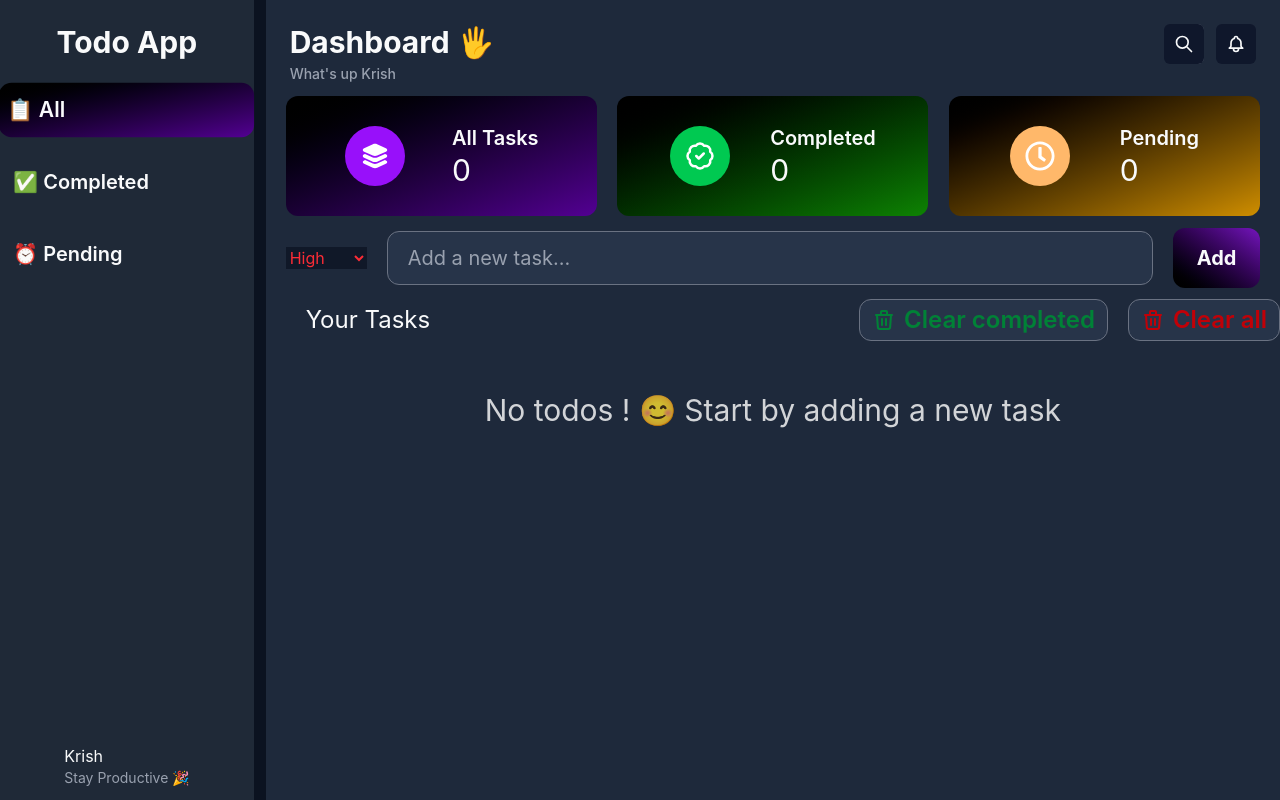
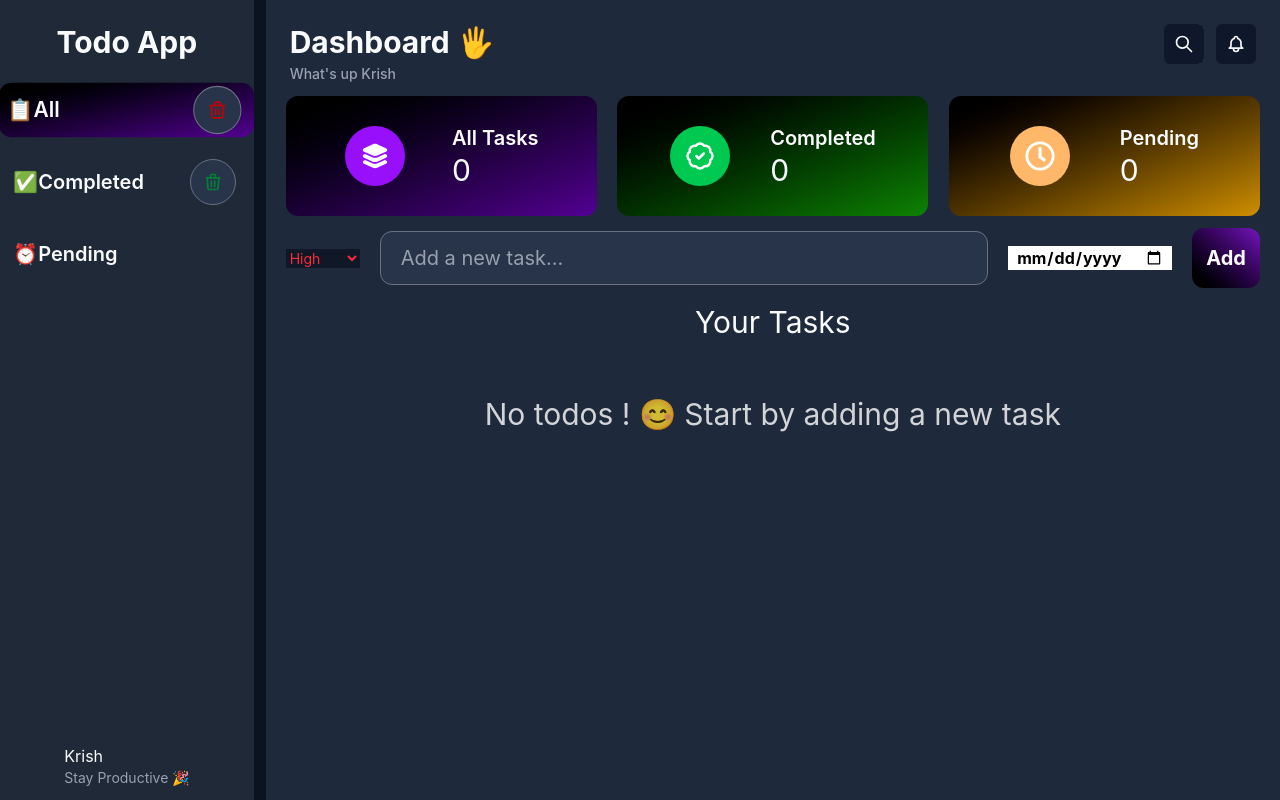
Before and after one commit to Mr-Krish-KS-0805/web-dev-learning-journey, a React (Vite) app in the folder WEB DEVELOPMENT/PROJECTS/React Projects/TodoApp/: page / in a window 1280 px wide. Built offline with nearby package versions, Linux system fonts and the light colour scheme.

Commit message:
improvement

```diff
--- a/WEB DEVELOPMENT/PROJECTS/React Projects/TodoApp/src/App.jsx
+++ b/WEB DEVELOPMENT/PROJECTS/React Projects/TodoApp/src/App.jsx
@@ -27,15 +27,12 @@ function App() {
   const [search, setsearch] = useState("")
   const [showSearch, setshowSearch] = useState(false)
   const [DeleteId, setDeleteId] = useState(null)
-  const [showModal, setshowModal] = useState(false)
-  const [showModal2, setshowModal2] = useState(false)
-  const [showModal3, setshowModal3] = useState(false)
-  const [TodoExist, setTodoExist] = useState(false)
-  const [emptyInput, setemptyInput] = useState(false)
+  const [ModalTypes, setModalTypes] = useState("")
   const [TopToast, setTopToast] = useState("")
-  const [NoTask, setNoTask] = useState(false)
-  const [priority, setpriority] = useState("")
-
+  const [ToastMessage, setToastMessage] = useState("")
+  const [ToastType, setToastType] = useState("")
+  const [priority, setpriority] = useState("high")
+  const [inputDate, setinputDate] = useState("")
 
   useEffect(() => {
     localStorage.setItem("todos", JSON.stringify(todos))
@@ -52,20 +49,20 @@ function App() {
     const value = input.trim();
 
     if (!value) {
-      setemptyInput(true)
+      showToastMessage("Input cannot be empty", "error")
       setTopToast("empty")
       setTimeout(() => {
-        setemptyInput(false)
+        setToastType("")
       }, 3 * 1000);
       return;
     }
     const exists = todos.some((t) => t.text === value);
 
     if (exists) {
-      setTodoExist(true)
+      showToastMessage("Todo already exists", "warning")
       setTopToast("exist")
       setTimeout(() => {
-        setTodoExist(false)
+        setToastType("")
       }, 3 * 1000);
       return;
     }
@@ -82,24 +79,25 @@ function App() {
         text: value,
         isCompleted: false,
         priority: priority,
+        date: inputDate,
       }
       setTodos([...todos, newTodo])
       setinput("");
       setshow(false)
+      setinputDate("")
     }
   }
 
 
-
   const handleDeleteClick = (id) => {
     setDeleteId(id)
-    setshowModal(true)
+    setModalTypes("delete")
   }
   const handleDeleteClick2 = () => {
     if (todos.length == 0) {
-      setshowModal3(true)
+      setModalTypes("empty")
     } else {
-      setshowModal2(true)
+      setModalTypes("deleteAll")
     }
   }
 
@@ -107,23 +105,22 @@ function App() {
     const updateTodo = todos.filter((t) => t.id !== DeleteId)
     setTodos(updateTodo)
     setDeleteId(null)
-    setshowModal(false)
+    setModalTypes("")
   }
 
   const cancelDelete = () => {
-    setshowModal(false)
+    setModalTypes("")
     setDeleteId(null)
   }
 
   const confirmDeleteAll = () => {
     setTodos([])
-    setshowModal2(false)
+    setModalTypes("")
   }
 
   const cancelDeleteAll = () => {
-    setshowModal2(false)
+    setModalTypes("")
   }
-
 
 
   const handleEdit = (id) => {
@@ -175,10 +172,10 @@ function App() {
   const clearCompleted = () => {
     const clear = todos.filter((t) => !t.isCompleted)
     if (completedTodo.length === 0) {
-      setNoTask(true)
-      setTopToast("NoTask")
+      setToastMessage("No completed task", "!completed")
+      setToastType("!completed")
       setTimeout(() => {
-        setNoTask(false)
+        setToastType("")
       }, 3 * 1000);
 
     }
@@ -208,6 +205,10 @@ function App() {
       btn === "all" ? "bg-linear-to-br from-[#000000] to-[#530093] transition-all scale-105 duration-600" : btn === "completed" ? "bg-linear-to-br from-[#000000] to-[#0e8303] transition-all scale-105 duration-600" : "bg-linear-to-br from-[#000000] to-[#cf8e00] transition-all scale-105 duration-600" : ""
   }
 
+  const getpriority = (priority) => {
+    return (priority === "high" ? "border-r-4 border-r-red-400" : priority === "medium" ? "border-r-4 border-r-amber-300" : priority === "low" ? "border-r-4 border-r-green-400" : "")
+  }
+
   const highlightText = (text) => {
     if (!search) return text
 
@@ -216,6 +217,12 @@ function App() {
     return parts.map((part, index) => part.toLocaleLowerCase() === search.toLocaleLowerCase() ? (
       <span key={index} className='text-yellow-400 font-bold'>{part}</span>
     ) : part);
+  }
+
+
+  const showToastMessage = (message, type) => {
+    setToastMessage(message)
+    setToastType(type)
   }
 
 
@@ -245,19 +252,21 @@ function App() {
           handleEdit={handleEdit}
           handleDeleteClick={handleDeleteClick}
           TopToast={TopToast}
-          emptyInput={emptyInput}
-          TodoExist={TodoExist}
-          NoTask={NoTask}
-          showModal={showModal}
-          showModal2={showModal2}
-          showModal3={showModal3}
+          ModalTypes={ModalTypes}
+          setModalTypes={setModalTypes}
+          setToastMessage={setToastMessage}
+          ToastType={ToastType}
+          ToastMessage={ToastMessage}
           cancelDelete={cancelDelete}
           confirmDelete={confirmDelete}
           cancelDeleteAll={cancelDeleteAll}
           confirmDeleteAll={confirmDeleteAll}
-          setshowModal3={setshowModal3}
           setpriority={setpriority}
           priority={priority}
+          getpriority={getpriority}
+          inputDate={inputDate}
+          setinputDate={setinputDate}
+
         />
       </div>
 
--- a/WEB DEVELOPMENT/PROJECTS/React Projects/TodoApp/src/components/TodoItem.jsx
+++ b/WEB DEVELOPMENT/PROJECTS/React Projects/TodoApp/src/components/TodoItem.jsx
@@ -4,7 +4,6 @@ import { HiOutlineTrash, HiOutlinePencilAlt } from "react-icons/hi"
 
 const TodoItem = (props) => {
     const { t, confirmDelete, handleEdit, toggleComplete, activeId, iconShow, isCompleted  } = props;
-    console.log(t)
     return (
         <>
             <div className='w-full flex flex-row '>
--- a/WEB DEVELOPMENT/PROJECTS/React Projects/TodoApp/src/layouts/DesktopLayout.jsx
+++ b/WEB DEVELOPMENT/PROJECTS/React Projects/TodoApp/src/layouts/DesktopLayout.jsx
@@ -7,7 +7,7 @@ import { FaRegClock } from "react-icons/fa";
 import { FaCheckCircle } from "react-icons/fa";
 import { HiOutlineTrash, HiOutlinePencilAlt, HiOutlineX } from "react-icons/hi"
 
-const DesktopLayout = ({ filter, setfilter,setpriority,priority, getActiveClass, search, setsearch, setshowSearch, showSearch, todos, completedTodo, pendingTodo, handleKeyDown, handleChange, input, addTodo, clearCompleted, handleDeleteClick2, list, highlightText, toggleComplete, handleEdit, handleDeleteClick, TopToast, emptyInput, TodoExist, NoTask, showModal, showModal2, showModal3, cancelDelete, confirmDelete, cancelDeleteAll, confirmDeleteAll, setshowModal3 }) => {
+const DesktopLayout = ({ filter, setinputDate, inputDate, setfilter, setpriority, priority, getActiveClass, getpriority, search, setsearch, setshowSearch, showSearch, todos, completedTodo, pendingTodo, handleKeyDown, handleChange, input, addTodo, clearCompleted, handleDeleteClick2, list, highlightText, toggleComplete, handleEdit, handleDeleteClick, TopToast, setToastMessage, ToastType, ToastMessage, ModalTypes, setModalTypes, cancelDelete, confirmDelete, cancelDeleteAll, confirmDeleteAll }) => {
     return (
         <>
             <div className="min-h-screen min-w-screen bg-[#0b1220] flex flex-row gap-3 relative overflow-hidden">
@@ -16,9 +16,9 @@ const DesktopLayout = ({ filter, setfilter,setpriority,priority, getActiveClass,
                     <h1 className='w-full text-center text-3xl font-bold text-[#f9fafb]'>Todo App</h1>
 
                     <div className='text-[#f9fafb] text-xl w-[99%] flex flex-col gap-5'>
-                        <div onClick={() => setfilter("all")} className={`${getActiveClass("all")} font-semibold rounded-xl py-3 px-2 cursor-pointer`}>📋 All</div>
-                        <div onClick={() => setfilter("completed")} className={`${getActiveClass("completed")} font-semibold rounded-xl py-3 pl-2 cursor-pointer`}>✅ Completed</div>
-                        <div onClick={() => setfilter("pending")} className={`${getActiveClass("pending")} font-semibold rounded-xl py-3 px-2 cursor-pointer`}>⏰ Pending</div>
+                        <div onClick={() => setfilter("all")} className={`${getActiveClass("all")} font-semibold rounded-xl py-3 px-2 cursor-pointer flex flex-col justify-center relative`}>📋All <button onClick={handleDeleteClick2} className='flex flex-row justify-center items-center gap-2  rounded-full border border-gray-500  bg-[#273449]  lg:p-1 xl:p-3 sm:hidden lg:block font-semibold text-red-700 absolute xl:right-3 lg:right-0'><HiOutlineTrash className='text-red-700 text-xl' /></button> </div>
+                        <div onClick={() => setfilter("completed")} className={`${getActiveClass("completed")} font-semibold rounded-xl py-3 pl-2 cursor-pointer flex flex-col justify-center relative`}>✅Completed <button onClick={clearCompleted} className='flex flex-row justify-center items-center gap-2 rounded-full border border-gray-500 bg-[#273449] xl:p-3 sm:hidden lg:block lg:p-1 font-semibold text-green-700 absolute xl:right-3 lg:right-0 '><HiOutlineTrash className='text-green-700 text-xl' /></button> </div>
+                        <div onClick={() => setfilter("pending")} className={`${getActiveClass("pending")} font-semibold rounded-xl py-3 px-2 cursor-pointer`}>⏰Pending</div>
 
                     </div>
 
@@ -73,29 +73,25 @@ const DesktopLayout = ({ filter, setfilter,setpriority,priority, getActiveClass,
 
                     </div>
 
-                    <div className=' w-full px-5 flex justify-center items-center gap-5 '>
-                        <select value={priority} onChange={(e)=>setpriority(e.target.value)} className=' text-red-500 bg-gray-900'>
-                            <option  className='text-sm text-red-500' value="High">High</option>
-                            <option  className='text-sm text-amber-400' value="Medium">Medium</option>
-                            <option  className='text-sm text-green-300' value="Low ">Low</option>
+                    <div className=' w-full px-5 flex justify-between items-center gap-5 '>
+                        <select onChange={(e) => setpriority(e.target.value)} className='hidden xl:block text-red-500 bg-gray-900 text-sm '>
+                            <option className='text-sm text-red-500' value="high">High</option>
+                            <option className='text-sm text-amber-400' value="medium">Medium</option>
+                            <option className='text-sm text-green-300' value="low">Low</option>
                         </select>
                         <input autoFocus onKeyDown={handleKeyDown} onChange={handleChange} value={input} type="text" placeholder='Add a new task...' className='bg-[#273449] w-[90%]  py-3 px-5 text-xl rounded-xl outline-0 border border-gray-500 text-[#f9fafb] placeholder:text-gray-400' />
-
+                        <input type="date" className='bg-white px-2 font-bold hidden xl:block' value={inputDate} onChange={(e) => setinputDate(e.target.value)} />
                         <button onClick={addTodo} className='w-25 py-4 text-[#f9fafb] font-bold text-xl bg-linear-to-tr from-[#000000] to-[#7415bd] rounded-xl active:text-amber-500 '>Add</button>
                     </div>
-                    <div className='flex flex-row justify-between items-center w-full pl-10  py-1'>
-                        <h1 className='py-3 text-[#f9fafb] text-2xl font-semiboldbold'>Your Tasks</h1>
-                        <div className=' flex flex-row justify-center items-center gap-5 text-2xl '>
-                            <button onClick={clearCompleted} className='flex flex-row justify-center items-center gap-2 rounded-xl border border-gray-500 bg-[#273449] py-1 px-3 font-semibold text-green-700 '><HiOutlineTrash className='text-green-700 text-2xl' /> Clear completed</button>
-                            <button onClick={handleDeleteClick2} className='flex flex-row justify-center items-center gap-2  rounded-xl border border-gray-500  bg-[#273449] py-1 px-3 font-semibold text-red-700 '><HiOutlineTrash className='text-red-700 text-2xl' />Clear all</button>
-                        </div>
+                    <div className='flex flex-row justify-center items-center w-full  py-1'>
+                        <h1 className='py-3 text-[#f9fafb] text-3xl font-semiboldbold'>Your Tasks</h1>
                     </div>
 
                     <div className='taskContainerDesktop w-full px-5 flex flex-col gap-3'>
 
                         {list.length === 0 ? (<p className='text-3xl flex justify-center text-white mt-10 text-center opacity-80'>{filter === "all" ? "No todos ! 😊 Start by adding a new task " : filter === "completed" ? "No completed todos" : "No pending todos"}</p>
                         ) : (list.map((t) => (
-                            <div key={t.id} className='flex flex-row justify-between items-center py-2.5 px-5 bg-[#273449] outline-0 border border-gray-500 rounded-xl hover:transform-3d hover:translate-x-3 transition-all duration-300 origin-center will-change-transform '>
+                            <div key={t.id} className={`flex flex-row justify-between items-center py-2.5 px-5 bg-[#273449] outline-0 border border-gray-500 rounded-xl hover:transform-3d hover:translate-x-3 transition-all duration-300 origin-center will-change-transform ${getpriority(t.priority)}`}>
 
                                 <div className='flex flex-row items-center gap-5'>
                                     <FaCheckCircle onClick={() => toggleComplete(t.id)} className={`${t.isCompleted ? "text-[#40ff00] duration-200 transition-transform scale-110 " : "text-gray-400 transition-all duration-200"} text-4xl`} />
@@ -111,15 +107,15 @@ const DesktopLayout = ({ filter, setfilter,setpriority,priority, getActiveClass,
                         )))}
 
                     </div>
-                    <div className='text-xl text-white absolute bottom-5 flex justify-center items-center'><p className={`bg-red-500 text-center flex justify-center items-center w-[20vw] transition-all duration-500 ${TopToast === "empty" ? "z-20" : "z-0"} ${emptyInput ? "transform-3d translate-x-0  visible " : "transform-3d translate-x-200 invisible"} rounded-xl py-2 `}>Please type something!</p></div>
-                    <div className='text-xl text-white absolute bottom-5 flex justify-center items-center'><p className={`bg-red-500 text-center flex justify-center items-center w-[20vw] transition-all duration-500 ${TopToast === "exist" ? "z-20" : "z-0"} ${TodoExist ? "transform-3d translate-x-0  visible " : "transform-3d translate-x-200 invisible "} rounded-xl py-2`}>Todo exist!</p></div>
-                    <div className='text-xl text-white absolute bottom-5 flex justify-center items-center'><p className={`bg-red-500 text-center flex justify-center items-center w-[20vw] transition-all duration-500 ${TopToast === "Notask" ? "z-20" : "z-0"} ${NoTask ? "transform-3d translate-x-0  visible " : "transform-3d translate-x-200 invisible "} rounded-xl py-2`}>No Completed todo!</p></div>
+                    <div className='text-xl text-white absolute bottom-5 flex justify-center items-center'><p className={`bg-red-500 text-center flex justify-center items-center w-[20vw] transition-all duration-500 ${TopToast === "empty" ? "z-20" : "z-0"} ${ToastType == "error" ? "transform-3d translate-x-0  visible " : ToastType === "warning" ? "transform-3d translate-x-0" : ToastType === "!completed" ? "transform-3d translate-x-0" : "transform-3d translate-x-200 invisible"} rounded-xl py-2 `}>{ToastMessage}</p></div>
+                    {/* <div className='text-xl text-white absolute bottom-5 flex justify-center items-center'><p className={`bg-red-500 text-center flex justify-center items-center w-[20vw] transition-all duration-500 ${TopToast === "exist" ? "z-20" : "z-0"} ${TodoExist ? "transform-3d translate-x-0  visible " : "transform-3d translate-x-200 invisible "} rounded-xl py-2`}>Todo exist!</p></div> */}
+                    {/* <div className='text-xl text-white absolute bottom-5 flex justify-center items-center'><p className={`bg-red-500 text-center flex justify-center items-center w-[20vw] transition-all duration-500 ${TopToast === "Notask" ? "z-20" : "z-0"} ${NoTask ? "transform-3d translate-x-0  visible " : "transform-3d translate-x-200 invisible "} rounded-xl py-2`}>No Completed todo!</p></div> */}
 
                 </div>
 
 
-                <div className={`w-full h-full fixed inset-0 backdrop-blur-xs flex justify-center items-center bg-black/70 transition-all duration-300 ${showModal ? "opacity-100 visible" : "opacity-0 invisible"}`}>
-                    <div className={`w-fit px-20 h-80 bg-[#191f27] rounded-xl shadow-2xl border border-gray-400 flex flex-col justify-center items-center gap-3 transition-all duration-300 ${showModal ? "scale-100 opacity-100" : "scale-95 opacity-0"}`}>
+                <div className={`w-full h-full fixed inset-0 backdrop-blur-xs flex justify-center items-center bg-black/70 transition-all duration-300 ${ModalTypes === "delete" ? "opacity-100 visible" : "opacity-0 invisible"}`}>
+                    <div className={`w-fit px-20 h-80 bg-[#191f27] rounded-xl shadow-2xl border border-gray-400 flex flex-col justify-center items-center gap-3 transition-all duration-300 ${ModalTypes === "delete" ? "scale-100 opacity-100" : "scale-95 opacity-0"}`}>
                         <div className='bg-[#ff00003e] w-15 h-15 flex items-center justify-center rounded-full border-2 border-red-400 '><HiOutlineTrash className='text-4xl text-red-500' /></div>
                         <h1 className='text-4xl text-[#f9fafb] font-bold'>Delete Task?</h1>
                         <h2 className='text-xl text-gray-400'>This action cannot be undone.</h2>
@@ -130,8 +126,8 @@ const DesktopLayout = ({ filter, setfilter,setpriority,priority, getActiveClass,
                     </div>
                 </div>
 
-                <div className={`w-full h-full fixed inset-0 backdrop-blur-xs flex justify-center items-center bg-black/70 transition-all duration-300 ${showModal2 ? "opacity-100 visible" : "opacity-0 invisible"}`}>
-                    <div className={`w-fit px-20 h-80 bg-[#191f27] rounded-xl shadow-2xl border border-gray-400 flex flex-col justify-center items-center gap-3 transition-all duration-300 ${showModal2 ? "scale-100 opacity-100" : "scale-95 opacity-0"}`}>
+                <div className={`w-full h-full fixed inset-0 backdrop-blur-xs flex justify-center items-center bg-black/70 transition-all duration-300 ${ModalTypes === "deleteAll" ? "opacity-100 visible" : "opacity-0 invisible"}`}>
+                    <div className={`w-fit px-20 h-80 bg-[#191f27] rounded-xl shadow-2xl border border-gray-400 flex flex-col justify-center items-center gap-3 transition-all duration-300 ${ModalTypes === "deleteAll" ? "scale-100 opacity-100" : "scale-95 opacity-0"}`}>
                         <div className='bg-[#ff00003e] w-15 h-15 flex items-center justify-center rounded-full border-2 border-red-400 '><HiOutlineTrash className='text-4xl text-red-500' /></div>
                         <h1 className='text-4xl text-[#f9fafb] font-bold'>Delete All Task?</h1>
                         <h2 className='text-xl text-gray-400'>This action cannot be undone.</h2>
@@ -142,11 +138,11 @@ const DesktopLayout = ({ filter, setfilter,setpriority,priority, getActiveClass,
                     </div>
                 </div>
 
-                <div className={`w-full h-full fixed inset-0 backdrop-blur-xs flex justify-center items-center bg-black/70 transition-all duration-300 ${showModal3 ? "opacity-100 visible" : "opacity-0 invisible"}`}>
-                    <div className={`w-fit px-20 h-80 bg-[#191f27] rounded-xl shadow-2xl border border-gray-400 flex flex-col justify-center items-center gap-3 transition-all duration-300 ${showModal3 ? "scale-100 opacity-100" : "scale-95 opacity-0"}`}>
+                <div className={`w-full h-full fixed inset-0 backdrop-blur-xs flex justify-center items-center bg-black/70 transition-all duration-300 ${ModalTypes === "empty" ? "opacity-100 visible" : "opacity-0 invisible"}`}>
+                    <div className={`w-fit px-20 h-80 bg-[#191f27] rounded-xl shadow-2xl border border-gray-400 flex flex-col justify-center items-center gap-3 transition-all duration-300 ${ModalTypes === "empty" ? "scale-100 opacity-100" : "scale-95 opacity-0"}`}>
                         <h1 className='text-4xl text-[#f9fafb] font-bold'>No Task Buddy</h1>
                         <h2 className='text-xl text-gray-400'>Start by adding a new task.</h2>
-                        <button onClick={() => setshowModal3(false)} className='text-[#f9fafb] text-2xl px-6 py-1 rounded-lg bg-[#283647] font-semibold'>OK</button>
+                        <button onClick={() => setModalTypes("")} className='text-[#f9fafb] text-2xl px-6 py-1 rounded-lg bg-[#283647] font-semibold'>OK</button>
                     </div>
                 </div>
 
```
Lines whose indentation alone changed are shown as unchanged.
